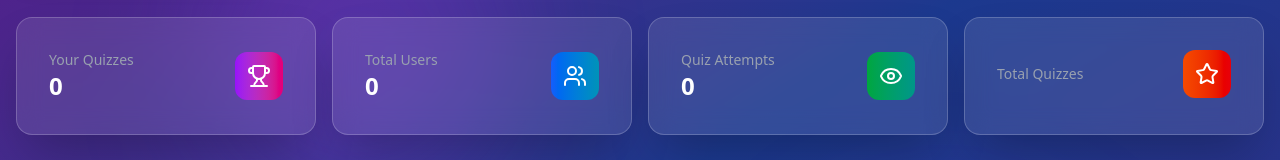
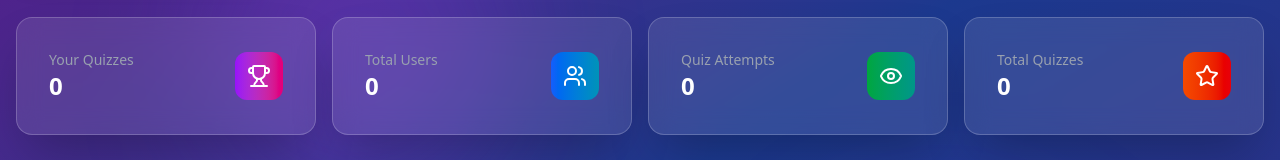
Before and after one commit to Parth2684/quiz-app, a Next.js app: page /home in a window 1280 px wide. Shown: the part 263-423 px from the top of the page. Built offline with nearby package versions, Linux system fonts and the light colour scheme; no server answers; the database is empty; a web font is replaced by a local one.

Commit message:
fixed typeerrror

```diff
--- a/app/home/page.tsx
+++ b/app/home/page.tsx
@@ -16,14 +16,19 @@ export default async function Home() {
         session = undefined
     }
 
-    async function countPeople () {
+    async function countPeopleAndQuizes () {
         const [totalUsers, totalQuizCount] = await Promise.all([prisma.user.count(), prisma.quiz.count()])
-        return totalUsers;
+        return {
+            totalUsers,
+            totalQuizCount
+        }
     }
 
+    const propsForHome = await countPeopleAndQuizes()
+    const { totalUsers, totalQuizCount } = propsForHome
 
-    const totalUsers = await countPeople()
+
     return <div>
-        <HomePage session={session} totalUsers={totalUsers} />
+        <HomePage session={session} totalUsers={totalUsers} totalQuizCount={totalQuizCount}/>
     </div>
 }
```
